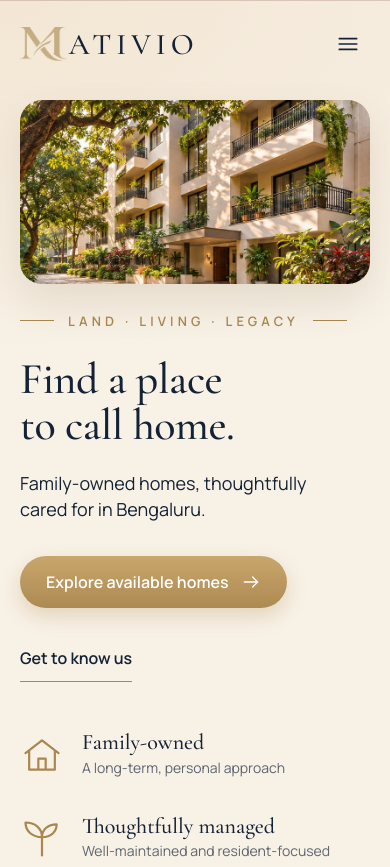
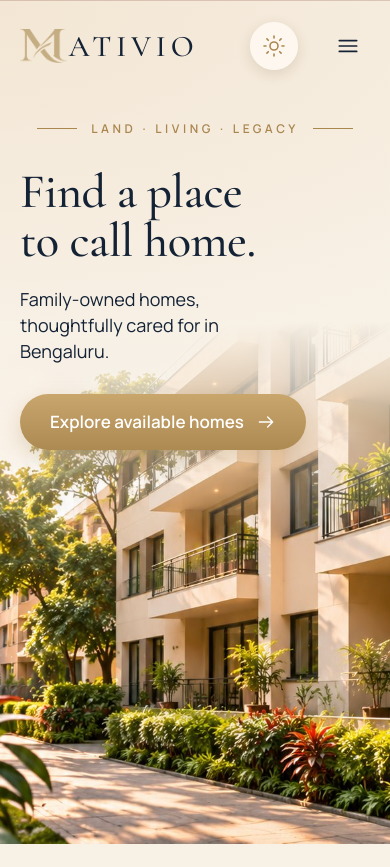
Before and after one commit to matkevin/mativio-website, a plain HTML site: page index.html in a window 390 px wide. Shown: the top 867 px of the page. Drawn offline with nearby package versions, Linux system fonts and the light colour scheme.

Commit message:
Mobile first fold: full-bleed photo hero with theme button
- Below 834px the home hero is a full-height photo (daylight in light theme, evening in dark)
  with the headline over a soft fade, centred LAND · LIVING · LEGACY and one main button
- Round sun button beside the menu switches light/dark on phones
- Header sits transparently over the hero until you scroll
- Desktop and tablet layouts unchanged

Co-Authored-By: Claude Opus 5.5 <noreply@anthropic.com>
Claude-Session: https://claude.ai/code/session_013xPeGmzigg1EhDrAVXNHRr

```diff
--- a/index.html
+++ b/index.html
@@ -295,6 +295,33 @@ body[data-v=property]{padding-bottom:84px}.mcta .rent{font-size:19px}.mcta .btn{
 @keyframes shim{to{background-position:-150% 0}}
 .nf{text-align:center;max-width:560px;margin:0 auto;padding:clamp(30px,6vw,80px) 0}
 .nf .big{font:500 clamp(90px,14vw,150px)/1 "Cormorant Garamond",serif;color:var(--accent)}
+/* mobile first fold: full-bleed photo hero (<834px) */
+.mhero,.mtoggle{display:none}
+@media(max-width:833px){
+  .burger{margin-left:0}
+  .mtoggle{display:grid;place-items:center;margin-left:auto;width:48px;height:48px;border-radius:50%;border:0;cursor:pointer;background:color-mix(in srgb,#fffaf3 85%,transparent);color:var(--accent);box-shadow:0 4px 14px rgba(93,70,35,.15)}
+  .mtoggle svg.i{width:24px;height:24px}
+  :root[data-theme=dark] .mtoggle{width:62px;height:34px;border-radius:999px;background:transparent;border:1.5px solid var(--gold);color:var(--gold);box-shadow:none;justify-items:start;padding-left:8px}
+  :root[data-theme=dark] .mtoggle svg.i{width:20px;height:20px}
+  body[data-v=home] header:not(.scrolled){background:transparent}
+  body[data-v=home] main>[data-view=home]{margin-top:-92px}
+  .hero{display:flex;flex-direction:column;position:relative;margin-inline:calc(-1*var(--side));padding:120px var(--side) 0;min-height:100svh;overflow:hidden;gap:0}
+  .hero>div:not(.mhero){position:relative;z-index:2}
+  .hero .shot{display:none}
+  .hero .tag{justify-content:center;margin-bottom:30px;font-size:12px;letter-spacing:.3em}
+  .hero .tag.rule::before,.hero .tag.rule::after{width:40px}
+  .hero h1{font-size:clamp(44px,12.4vw,60px);line-height:1.02}
+  .hero p.sub{font-size:19px;max-width:20ch;margin:20px 0 30px}
+  .hero .ctas .know{display:none}
+  .hero .ctas .btn{min-height:56px;padding:0 30px;font-size:17px}
+  .mhero{display:block;position:absolute;left:0;right:0;bottom:0;height:62%;z-index:1}
+  .mhero img{position:absolute;inset:0;width:100%;height:100%;object-fit:cover;object-position:center bottom}
+  .mhero::before{content:"";position:absolute;inset:0;z-index:1;background:linear-gradient(var(--bg) 0%,color-mix(in srgb,var(--bg) 70%,transparent) 14%,transparent 42%)}
+  :root[data-theme=dark] .mhero{height:52%}
+  :root[data-theme=dark] .hero{background:linear-gradient(#0f1b2b,#142235 60%)}
+  :root[data-theme=dark] .mhero::before{background:linear-gradient(#142235 0%,rgba(20,34,53,.6) 18%,transparent 45%)}
+  .pillars{margin-top:24px}
+}
 /* forms */
 .formwrap{max-width:640px;margin:0 auto}
 .formcard{background:var(--card);border:1px solid var(--line);border-radius:28px;padding:clamp(22px,4vw,40px);box-shadow:var(--shadow);margin-top:22px}
@@ -396,6 +423,7 @@ body[data-v=property]{padding-bottom:84px}.mcta .rent{font-size:19px}.mcta .btn{
     </div>
     <a class="btn" href="#book" style="min-height:44px;padding:0 22px;border:0;gap:0">Book<span class="bk">&nbsp;a viewing</span></a>
   </nav>
+  <button class="mtoggle" type="button" id="mtoggle" aria-label="Switch to dark theme"><svg class="i"><use href="#sun"/></svg></button>
   <button class="burger" type="button" id="burger" aria-label="Open menu"><svg class="i"><use href="#menu"/></svg></button>
 </div></header>
 
@@ -418,11 +446,12 @@ body[data-v=property]{padding-bottom:84px}.mcta .rent{font-size:19px}.mcta .btn{
 <!-- HOME -->
 <section data-view="home">
   <div class="hero">
+    <div class="mhero" aria-hidden="true"><img class="only-l" src="assets/photos/mhero_l.jpg" alt=""><img class="only-d" src="assets/photos/mhero_d.jpg" alt=""></div>
     <div>
       <div class="tag rule">Land · Living · Legacy</div>
       <h1>Find a place to call home.</h1>
       <p class="sub">Family-owned homes, thoughtfully cared for in Bengaluru.</p>
-      <div class="ctas"><a class="btn" href="#properties">Explore available homes <svg class="i"><use href="#arrow"/></svg></a><a class="link" href="#story">Get to know us</a></div>
+      <div class="ctas"><a class="btn" href="#properties">Explore available homes <svg class="i"><use href="#arrow"/></svg></a><a class="link know" href="#story">Get to know us</a></div>
     </div>
     <div class="shot"><img class="only-l" src="assets/photos/hero_light.jpg" alt="Mativio residence among trees in golden light"><img class="only-d" src="assets/photos/hero_dark.jpg" alt="Mativio residence at dusk with the Mativio sign"></div>
   </div>
@@ -710,6 +739,8 @@ function setMode(m,save){document.documentElement.dataset.theme=m;$$("[data-mode
 setMode(document.documentElement.dataset.theme==="dark"?"dark":"light");
 $$("[data-mode]").forEach(b=>b.addEventListener("click",()=>setMode(b.dataset.mode,1)));
 $$("input[name=dm]").forEach(r=>r.addEventListener("change",()=>setMode(r.value,1)));
+const mt=$("#mtoggle");const mtSync=()=>{const d=document.documentElement.dataset.theme==="dark";mt.setAttribute("aria-label",d?"Switch to light theme":"Switch to dark theme")};
+mt.addEventListener("click",()=>{setMode(document.documentElement.dataset.theme==="dark"?"light":"dark",1);mtSync()});mtSync();
 
 /* header collapse */
 const hdr=$("#hdr");const onScroll=()=>hdr.classList.toggle("scrolled",scrollY>40);addEventListener("scroll",onScroll,{passive:true});onScroll();
```
Also changed, not shown: assets/photos/mhero_d.jpg (added), assets/photos/mhero_l.jpg (added).
